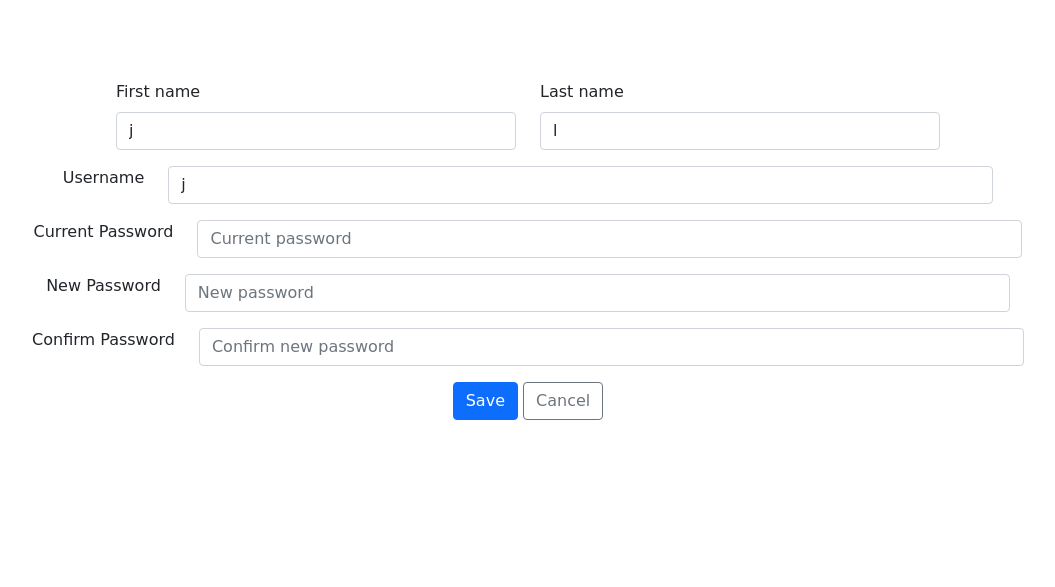
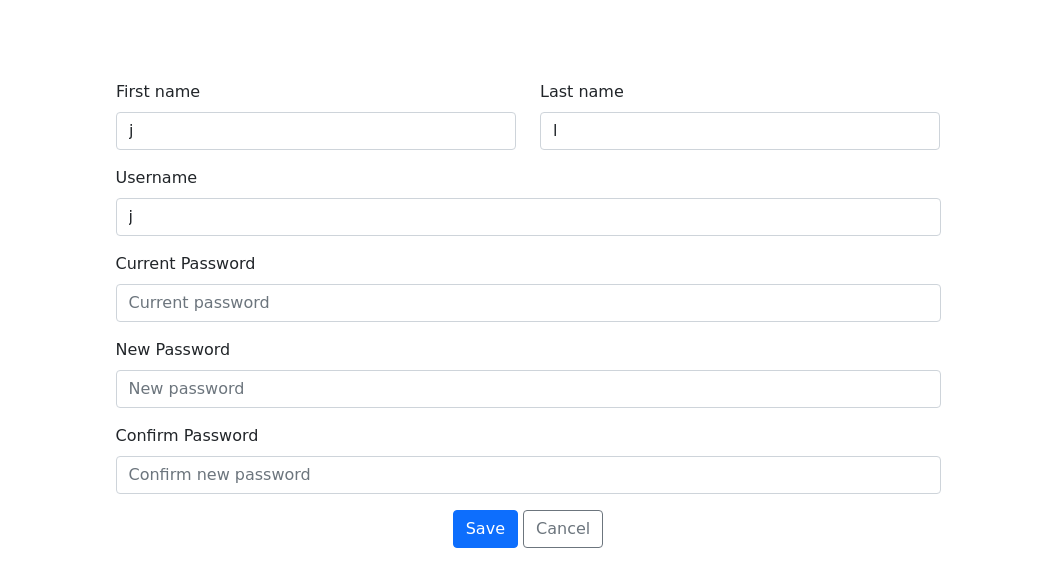
Before and after one commit to jliu0327/mental_health_tracker, a Flask app: page /profile in a window 1280 px wide. Shown: the part 64-651 px from the top of the page, without its empty margins (112-1167 px from the left). Run offline with Flask 3, Linux system fonts and the light colour scheme; a user stored in the database is signed in; data comes from the database, SQL or seed files in the repository.

Commit message:
Fixed profile page and spaced the login page

```diff
--- a/templates/login.html
+++ b/templates/login.html
@@ -20,13 +20,13 @@
         <h2 style="margin-bottom: 2rem;">Welcome! Please log in or register to continue</h2>
         <div class="mb-3 d-flex justify-content-center gap-4">
             <div class="am-1">
-                <label for="username">Username</label>
+                <label for="username" class="form-label mb-1">Username</label>
                 <input autocomplete="off" autofocus class="form-control mx-auto w-auto" name="username" id="username" placeholder="Enter username" type="text">
             </div>
         </div>
         <div class="mb-3 d-flex justify-content-center gap-4">
             <div class="am-1">
-                <label for="password">Password</label>
+                <label for="password" class="form-label mb-1">Password</label>
                 <input autocomplete="off" class="form-control mx-auto w-auto" name="password" id="password" placeholder="Enter password" type="password">
             </div>
         </div>
--- a/templates/profile.html
+++ b/templates/profile.html
@@ -31,28 +31,36 @@
       </div>
     </div>
     <div class="mb-3 d-flex justify-content-center gap-4">
+      <div>
         <div class="am-1">
           <label for="username">Username</label>
         </div>
         <input class="form-control custom-width5" name="username" id="username" value="{{ username }}">
       </div>
+    </div>
     <div class="mb-3 d-flex justify-content-center gap-4">
+      <div>
         <div class="am-1">
           <label for="current_password">Current Password</label>
         </div>
         <input class="form-control custom-width5" name="current_password" id="current_password" placeholder="Current password" type="password">
       </div>
+    </div>
     <div class="mb-3 d-flex justify-content-center gap-4">
+      <div>
         <div class="am-1">
           <label for="new_password">New Password</label>
         </div>
         <input class="form-control custom-width5" name="new_password" id="new_password" placeholder="New password" type="password">
       </div>
+    </div>
     <div class="mb-3 d-flex justify-content-center gap-4">
+      <div>
         <div class="am-1">
           <label for="confirm_password">Confirm Password</label>
         </div>
         <input class="form-control custom-width5" name="confirm_password" id="confirm_password" placeholder="Confirm new password" type="password">
+      </div>
     </div>
     <div>
       <button class="btn btn-primary" type="submit" name="action" value="save">Save</button>
```
Lines whose indentation alone changed are shown as unchanged.
